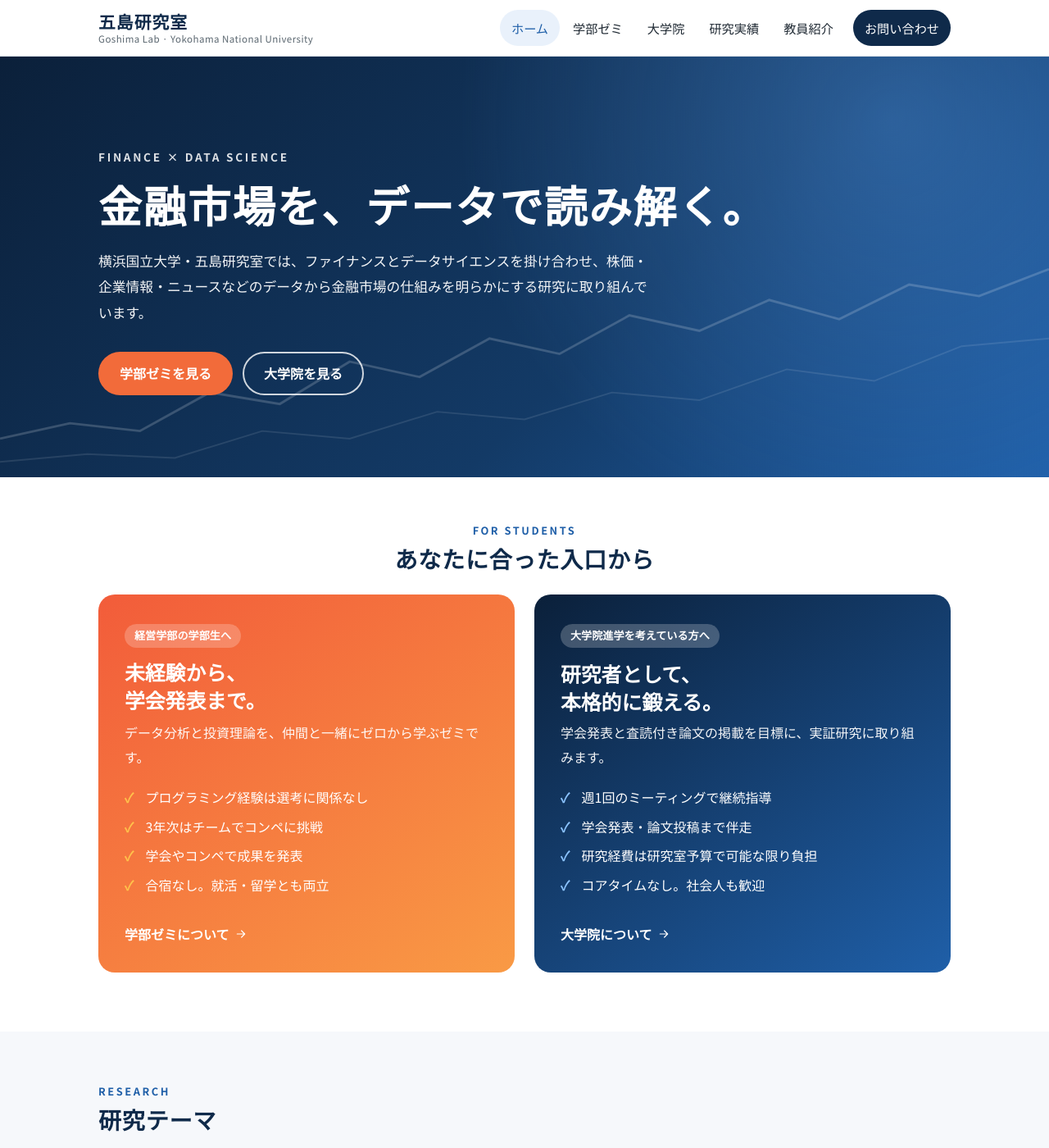
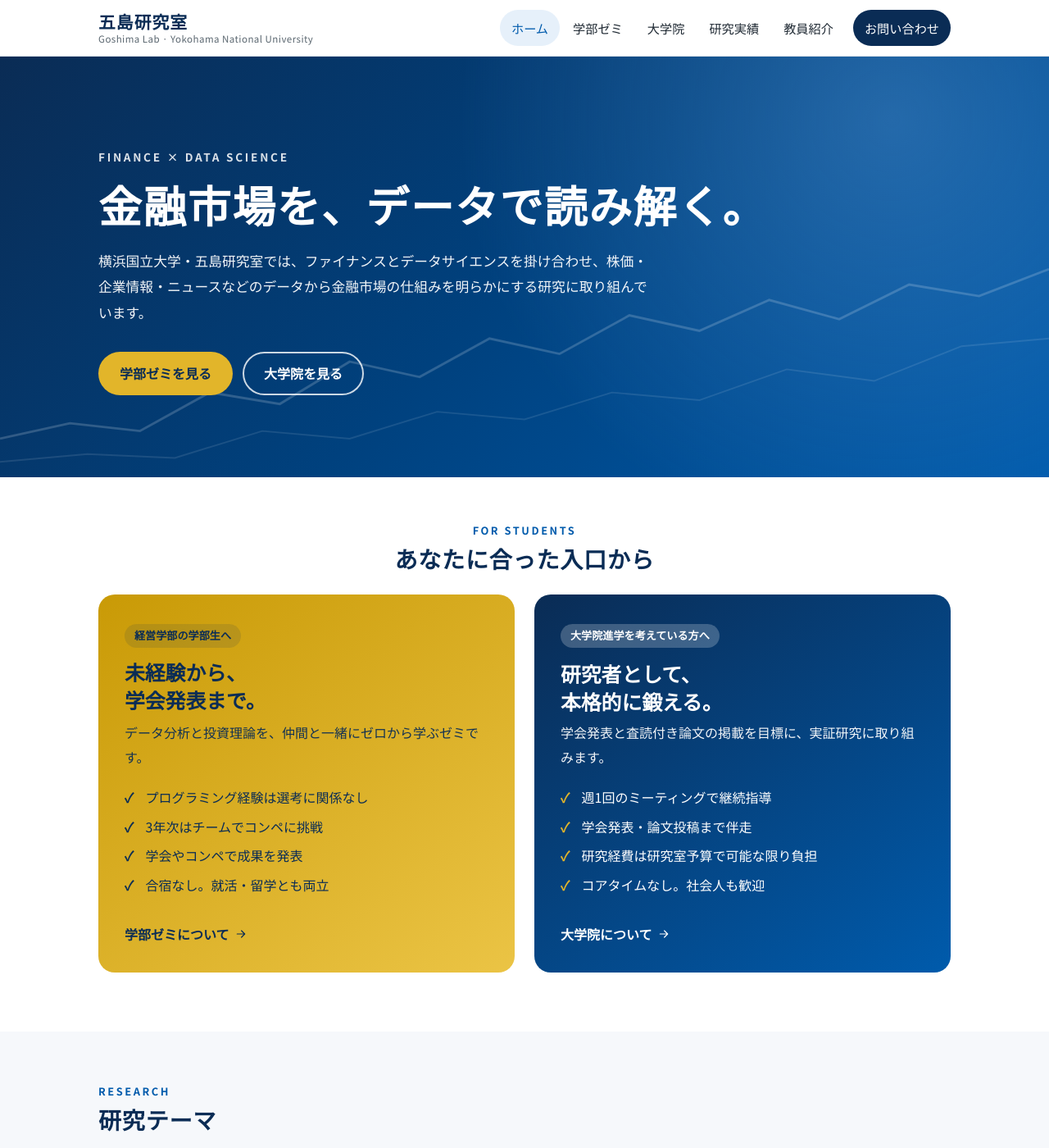
Before and after one commit to goshimalab/goshimalab-ynu-site, a Jekyll site: the page built from index.md, in a window 1280 px wide and 1400 px high. Shown: the whole window at 82% size. Built offline with Jekyll 4.4.1, drawn with Linux system fonts in a browser that asks for light colours.

Commit message:
Adopt official YNU colors (YNU Blue and Business Administration gold)
Co-Authored-By: Claude Opus 5.5 <noreply@anthropic.com>

```diff
--- a/assets/css/style.css
+++ b/assets/css/style.css
@@ -1,12 +1,18 @@
 :root {
-  --navy: #0f2a4a;
-  --navy-2: #173e6b;
-  --blue: #1f5fa8;
-  --blue-light: #e9f1fb;
-  --warm: #f26b3a;
-  --warm-dark: #c94e22;
-  --warm-light: #fff1e8;
-  --sun: #ffc24b;
+  /* 横浜国立大学 UIガイドライン準拠
+     YNUブルー R0 G91 B172 / 経営学部カラー R201 G154 B6 */
+  --ynu-blue: #005bac;
+  --navy: #0a2c55;
+  --navy-2: #00417e;
+  --blue: #005bac;
+  --blue-light: #e6f0fa;
+  --gold: #c99a06;
+  --gold-bright: #e2b52a;
+  --gold-dark: #8a6a00;
+  --gold-light: #fbf4dc;
+  --warm: var(--gold);
+  --warm-dark: var(--gold-dark);
+  --warm-light: var(--gold-light);
   --text: #1f2933;
   --muted: #5b6770;
   --line: #dde3ea;
@@ -23,9 +29,9 @@
 }
 
 .theme-warm {
-  --accent: var(--warm);
-  --accent-dark: var(--warm-dark);
-  --accent-light: var(--warm-light);
+  --accent: var(--gold-dark);
+  --accent-dark: var(--navy);
+  --accent-light: var(--gold-light);
 }
 
 *, *::before, *::after { box-sizing: border-box; }
@@ -114,15 +120,21 @@ svg { width: 1em; height: 1em; fill: none; stroke: currentColor; stroke-width: 1
 
 .hero-navy {
   background:
-    radial-gradient(circle at 85% 15%, rgba(90, 160, 240, 0.35), transparent 45%),
-    linear-gradient(135deg, #0b203a 0%, #133a66 60%, #1f5fa8 100%);
+    radial-gradient(circle at 85% 15%, rgba(120, 180, 240, 0.3), transparent 45%),
+    linear-gradient(135deg, #0a2c55 0%, #00417e 50%, #005bac 100%);
 }
 
 .hero-warm {
+  color: var(--navy);
   background:
-    radial-gradient(circle at 88% 20%, rgba(255, 214, 102, 0.55), transparent 40%),
-    linear-gradient(135deg, #f25c3a 0%, #f47f3c 55%, #f9a64a 100%);
+    radial-gradient(circle at 88% 20%, rgba(255, 240, 180, 0.7), transparent 40%),
+    linear-gradient(135deg, #c99a06 0%, #e2b52a 55%, #f0cc5a 100%);
 }
+.hero-warm::after { filter: invert(1); opacity: 0.35; }
+.hero-warm .btn-ghost { color: var(--navy); box-shadow: inset 0 0 0 2px var(--navy); }
+.hero-warm .btn-ghost:hover { color: var(--navy); background: rgba(10, 44, 85, 0.08); }
+.hero-warm .btn-white { background: var(--navy); color: #fff; }
+.hero-warm .btn-white:hover { color: #fff; }
 
 .hero-home { padding: 110px 0 100px; }
 
@@ -176,8 +188,8 @@ svg { width: 1em; height: 1em; fill: none; stroke: currentColor; stroke-width: 1
 }
 .btn:hover { transform: translateY(-2px); box-shadow: 0 8px 20px rgba(0, 0, 0, 0.15); }
 .btn svg { width: 1.1em; height: 1.1em; }
-.btn-warm { background: var(--warm); color: #fff; }
-.btn-warm:hover { background: var(--warm-dark); color: #fff; }
+.btn-warm { background: var(--gold-bright); color: var(--navy); }
+.btn-warm:hover { background: var(--gold); color: var(--navy); }
 .btn-navy { background: var(--navy); color: #fff; }
 .btn-navy:hover { background: var(--navy-2); color: #fff; }
 .btn-white { background: #fff; color: var(--navy); }
@@ -261,8 +273,9 @@ svg { width: 1em; height: 1em; fill: none; stroke: currentColor; stroke-width: 1
   transition: transform 0.2s, box-shadow 0.2s;
 }
 .path:hover { transform: translateY(-4px); box-shadow: 0 18px 40px rgba(15, 42, 74, 0.2); color: #fff; }
-.path-warm { background: linear-gradient(145deg, #f25c3a, #f99a45); }
-.path-navy { background: linear-gradient(145deg, #0b203a, #1f5fa8); }
+.path-warm { background: linear-gradient(145deg, #c99a06, #ebc445); color: var(--navy); }
+.path-warm:hover { color: var(--navy); }
+.path-navy { background: linear-gradient(145deg, #0a2c55, #005bac); }
 .path-label {
   align-self: flex-start;
   padding: 2px 12px;
@@ -271,13 +284,14 @@ svg { width: 1em; height: 1em; fill: none; stroke: currentColor; stroke-width: 1
   font-size: 0.82rem;
   font-weight: 700;
 }
-.path h3 { color: #fff !important; margin: 14px 0 6px !important; font-size: 1.55rem !important; line-height: 1.4; }
+.path h3 { color: inherit !important; margin: 14px 0 6px !important; font-size: 1.55rem !important; line-height: 1.4; }
 .path-warm h3 { font-family: var(--round); font-weight: 800; }
 .path p { margin: 0 0 14px; opacity: 0.95; }
 .path ul { list-style: none; padding: 0 !important; margin: 0 0 24px; }
 .path li { padding-left: 1.6em; position: relative; margin: 6px 0 !important; }
-.path li::before { content: "✓"; position: absolute; left: 0; font-weight: 700; color: var(--sun); }
-.path-navy li::before { color: #8cc4ff; }
+.path li::before { content: "✓"; position: absolute; left: 0; font-weight: 700; color: var(--navy); }
+.path-navy li::before { color: var(--gold-bright); }
+.path-warm .path-label { background: rgba(10, 44, 85, 0.12); }
 .path-more { margin-top: auto; display: inline-flex; align-items: center; gap: 6px; font-weight: 700; }
 .path-more svg { transition: transform 0.2s; }
 .path:hover .path-more svg { transform: translateX(4px); }
@@ -295,7 +309,7 @@ svg { width: 1em; height: 1em; fill: none; stroke: currentColor; stroke-width: 1
   text-align: center;
   border: 1px solid var(--line);
 }
-.stat-num { display: block; font-size: 2.4rem; font-weight: 900; color: var(--navy); line-height: 1.2; font-variant-numeric: tabular-nums; }
+.stat-num { display: block; font-size: 2.4rem; font-weight: 900; color: var(--ynu-blue); line-height: 1.2; font-variant-numeric: tabular-nums; }
 .stat-num small { font-size: 1rem; font-weight: 700; margin-left: 2px; }
 .stat-label { display: block; margin-top: 6px; font-size: 0.9rem; color: var(--muted); }
 
@@ -344,8 +358,8 @@ svg { width: 1em; height: 1em; fill: none; stroke: currentColor; stroke-width: 1
   display: inline-block;
   padding: 2px 14px;
   border-radius: 999px;
-  background: var(--accent);
-  color: #fff;
+  background: var(--gold-bright);
+  color: var(--navy);
   font-family: var(--round);
   font-weight: 800;
   font-size: 0.95rem;
@@ -442,9 +456,10 @@ svg { width: 1em; height: 1em; fill: none; stroke: currentColor; stroke-width: 1
   text-align: center;
   color: #fff;
 }
-.cta-navy { background: linear-gradient(135deg, #0b203a, #1f5fa8); }
-.cta-warm { background: linear-gradient(135deg, #f25c3a, #f99a45); }
-.content .cta h2 { color: #fff; margin: 0 0 12px; }
+.cta-navy { background: linear-gradient(135deg, #0a2c55, #005bac); }
+.cta-warm { background: linear-gradient(135deg, #c99a06, #ebc445); color: var(--navy); }
+.cta-warm .btn-white { background: var(--navy); color: #fff; }
+.content .cta h2 { color: inherit; margin: 0 0 12px; }
 .cta-warm h2 { font-family: var(--round); }
 .cta p { margin: 0 auto 8px; max-width: 40em; }
 .cta-mail { font-size: 1.25rem; font-weight: 700; margin-top: 18px !important; word-break: break-all; }
```
